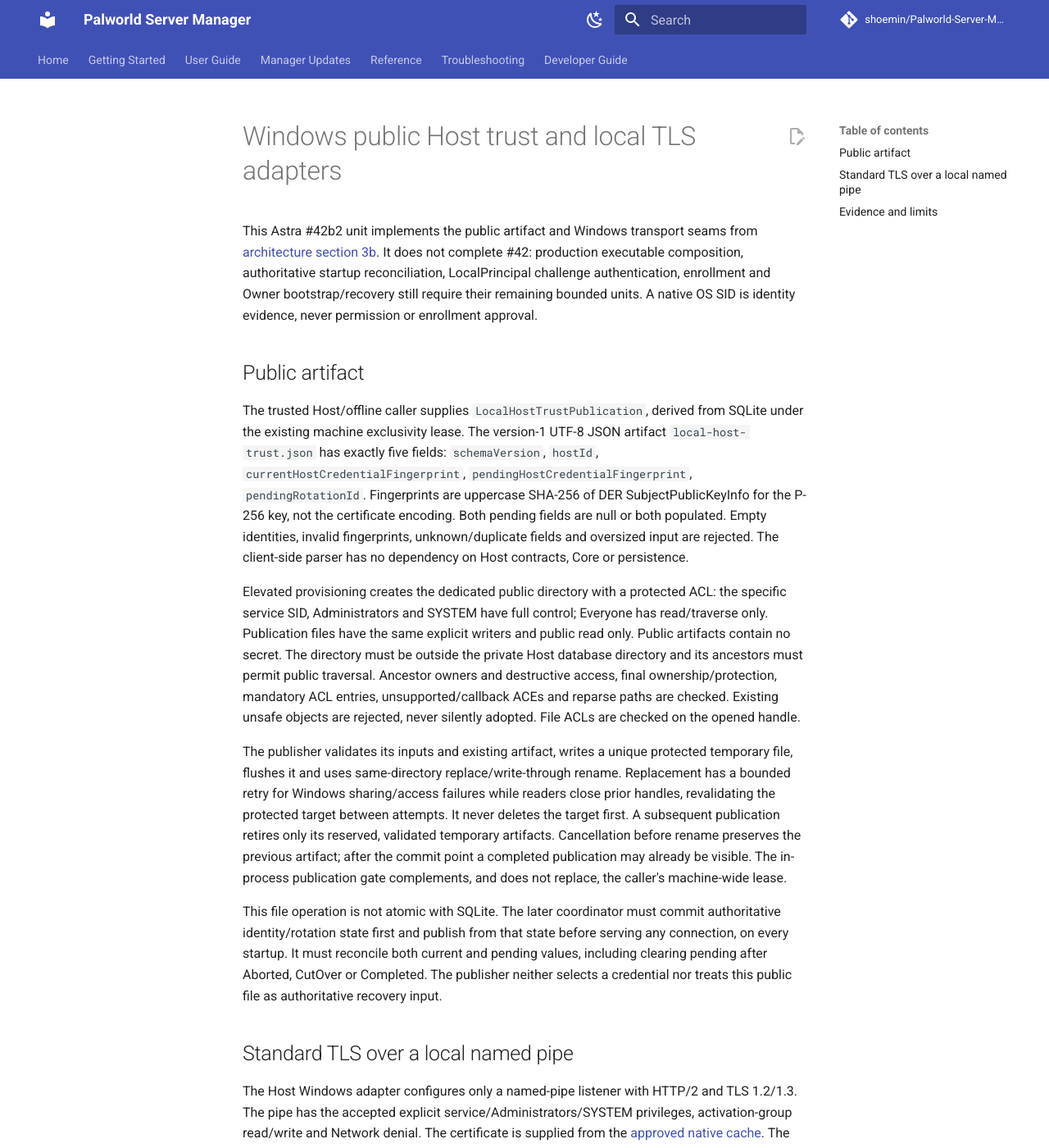
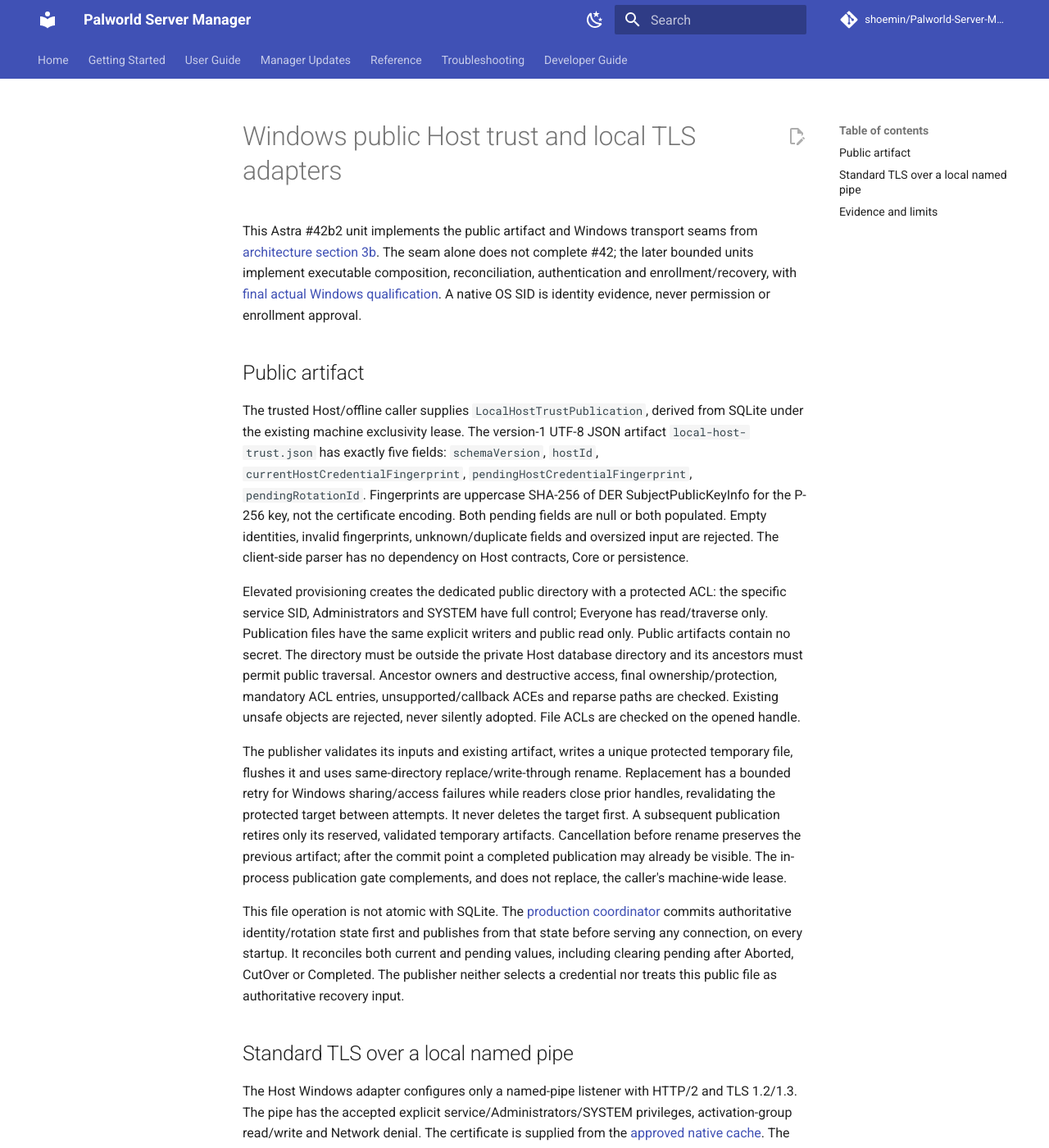
Before and after one commit to shoemin/Palworld-Server-Manager, an MkDocs documentation site: the page built from docs/developer/v0.5-local-trust-channel.md, in a window 1280 px wide and 1400 px high. Shown: the whole window at 82% size. Built offline with MkDocs 1.6.1 and Material for MkDocs 9.7.7, drawn with Linux system fonts in a browser that asks for light colours; comment, search, counter and statistics services are not loaded.

Commit message:
Reconcile completed local security references across foundation docs

```diff
--- a/docs/developer/v0.5-local-trust-channel.md
+++ b/docs/developer/v0.5-local-trust-channel.md
@@ -1,6 +1,6 @@
 # Windows public Host trust and local TLS adapters
 
-This Astra #42b2 unit implements the public artifact and Windows transport seams from [architecture section 3b](v0.5-architecture.md#3b-authenticated-local-host-channel-product-decision-2026-09-01-local-004). It does not complete #42: production executable composition, authoritative startup reconciliation, LocalPrincipal challenge authentication, enrollment and Owner bootstrap/recovery still require their remaining bounded units. A native OS SID is identity evidence, never permission or enrollment approval.
+This Astra #42b2 unit implements the public artifact and Windows transport seams from [architecture section 3b](v0.5-architecture.md#3b-authenticated-local-host-channel-product-decision-2026-09-01-local-004). The seam alone does not complete #42; the later bounded units implement executable composition, reconciliation, authentication and enrollment/recovery, with [final actual Windows qualification](v0.5-windows-local-security-qualification.md). A native OS SID is identity evidence, never permission or enrollment approval.
 
 ## Public artifact
 
@@ -10,7 +10,7 @@ Elevated provisioning creates the dedicated public directory with a protected AC
 
 The publisher validates its inputs and existing artifact, writes a unique protected temporary file, flushes it and uses same-directory replace/write-through rename. Replacement has a bounded retry for Windows sharing/access failures while readers close prior handles, revalidating the protected target between attempts. It never deletes the target first. A subsequent publication retires only its reserved, validated temporary artifacts. Cancellation before rename preserves the previous artifact; after the commit point a completed publication may already be visible. The in-process publication gate complements, and does not replace, the caller's machine-wide lease.
 
-This file operation is not atomic with SQLite. The later coordinator must commit authoritative identity/rotation state first and publish from that state before serving any connection, on every startup. It must reconcile both current and pending values, including clearing pending after Aborted, CutOver or Completed. The publisher neither selects a credential nor treats this public file as authoritative recovery input.
+This file operation is not atomic with SQLite. The [production coordinator](v0.5-host-service-composition.md) commits authoritative identity/rotation state first and publishes from that state before serving any connection, on every startup. It reconciles both current and pending values, including clearing pending after Aborted, CutOver or Completed. The publisher neither selects a credential nor treats this public file as authoritative recovery input.
 
 ## Standard TLS over a local named pipe
 
```
Also changed, not shown: docs/developer/v0.5-machine-trust-reconciliation.md (+1 -1 lines), docs/developer/v0.5-native-tls-cache.md (+1 -1 lines), docs/developer/v0.5-offline-coordinator.md (+1 -1 lines), docs/developer/v0.5-secure-store.md (+1 -1 lines), docs/experiments/astra-v0.5.0-trial.md (+2 -0 lines).
